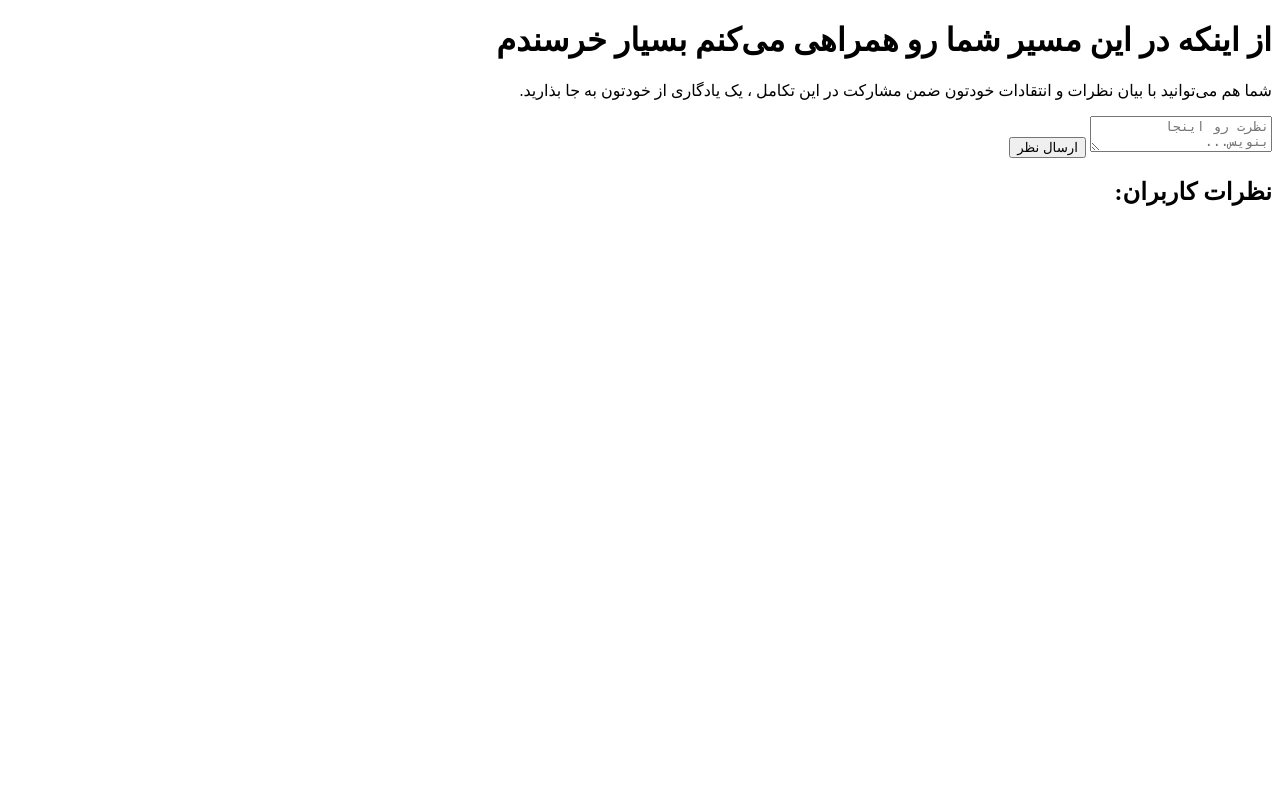
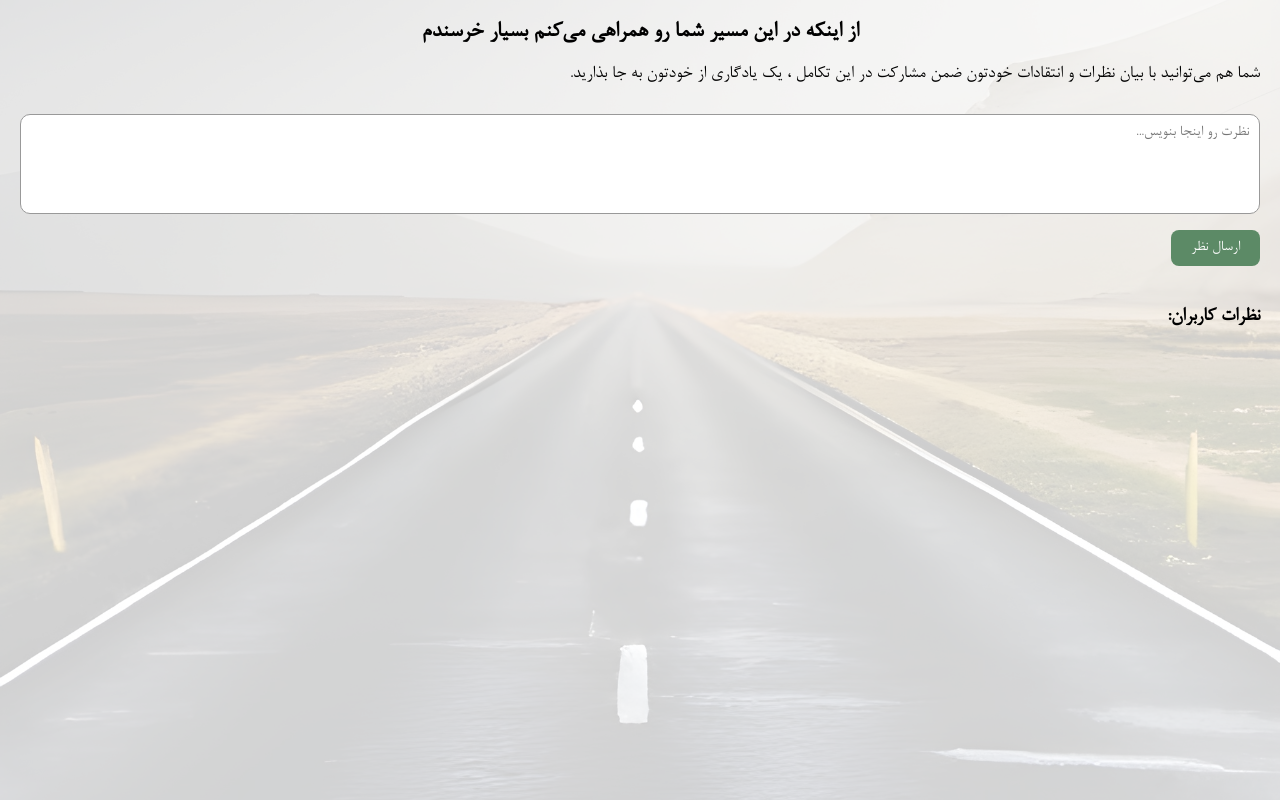
Before and after one commit to Amir-Khansari/Driver, a PHP site: page / in a window 1280 px wide. Run offline with PHP 8.4, Linux system fonts and the light colour scheme.

Commit message:
Update style.css

```diff
--- a/style.css
+++ b/style.css
@@ -1,62 +1,87 @@
-.comment-form, .comments {
-  background-color: rgba(255, 255, 255, 0.85);
-  padding: 20px;
-  margin: 20px;
-  border-radius: 15px;
-  box-shadow: 0 0 10px rgba(0,0,0,0.2);
-  font-family: 'B Nazanin', sans-serif;
+@font-face {
+  font-family: 'BNazanin';
+  src: url('B-NAZANIN.TTF') format('truetype');
 }
 
-.comment-form h2,
-.comments h2 {
-  margin-bottom: 15px;
-  color: #333;
-  text-align: center;
+body, html {
+  margin: 0;
+  padding: 0;
+  font-family: 'BNazanin', sans-serif;
+  background: url('background.jpg') no-repeat center center fixed;
+  background-size: cover;
+  height: 100%;
+  direction: rtl;
 }
 
-.comment-form label {
-  display: block;
-  margin-top: 10px;
-  font-weight: bold;
-}
-
-.comment-form input,
-.comment-form textarea {
-  width: 100%;
-  padding: 8px;
-  margin-top: 5px;
-  border-radius: 8px;
-  border: 1px solid #ccc;
-  font-family: 'B Nazanin';
+.overlay {
+  background-color: rgba(255, 255, 255, 0.8);
+  padding: 20px;
+  min-height: 100vh;
   box-sizing: border-box;
 }
 
-.comment-form button {
-  margin-top: 15px;
-  padding: 10px 20px;
-  background-color: #5b7f44;
+header h1 {
+  text-align: center;
+  font-size: 1.5rem;
+  margin-top: 0;
+}
+
+.description {
+  text-align: right;
+  margin: 20px 0;
+  font-size: 1.2rem;
+}
+
+.form-section {
+  margin-top: 30px;
+}
+
+textarea {
+  width: 100%;
+  height: 100px;
+  font-family: 'BNazanin', sans-serif;
+  font-size: 1rem;
+  padding: 10px;
+  box-sizing: border-box;
+  border: 1px solid #999;
+  border-radius: 10px;
+  resize: none;
+}
+
+button {
+  margin-top: 10px;
+  background-color: #5c8a66; /* سبز مایل به قهوه‌ای */
   color: white;
   border: none;
-  border-radius: 10px;
-  font-size: 1.1rem;
+  padding: 10px 20px;
+  font-family: inherit;
+  font-size: 1rem;
+  border-radius: 8px;
   cursor: pointer;
 }
 
-.comment-card {
-  background-color: #f4f4f4;
-  border-radius: 12px;
-  padding: 15px;
-  margin: 10px 0;
-  box-shadow: 0 0 5px rgba(0,0,0,0.1);
+button:hover {
+  background-color: #4a7354;
 }
 
-.comment-text {
-  margin: 0;
+#comments {
+  margin-top: 40px;
 }
 
-.comment-author {
-  text-align: left;
-  font-size: 0.9rem;
-  color: #555;
-  margin-top: 8px;
+#comments h2 {
+  font-size: 1.3rem;
+  margin-bottom: 10px;
 }
+
+#commentList {
+  list-style-type: none;
+  padding: 0;
+}
+
+#commentList li {
+  background-color: #ffffffcc;
+  padding: 10px;
+  margin-bottom: 8px;
+  border-radius: 8px;
+  border-right: 4px solid #5c8a66;
+}
```
